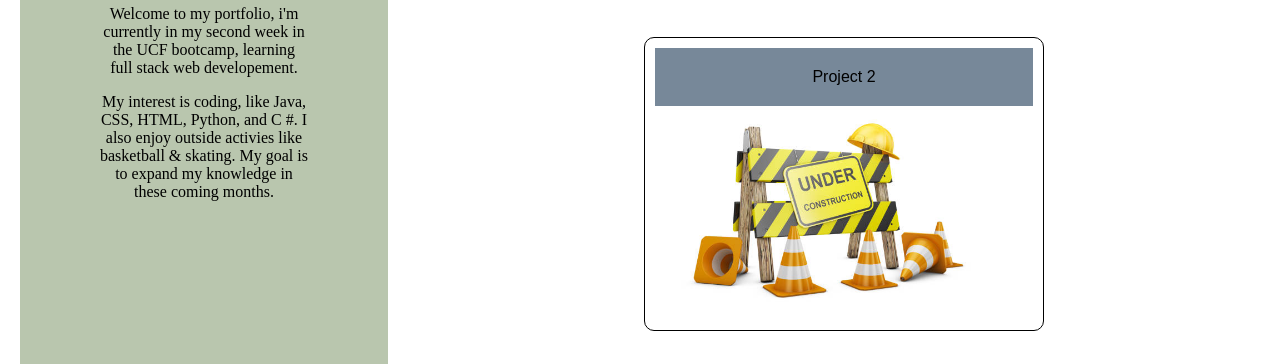
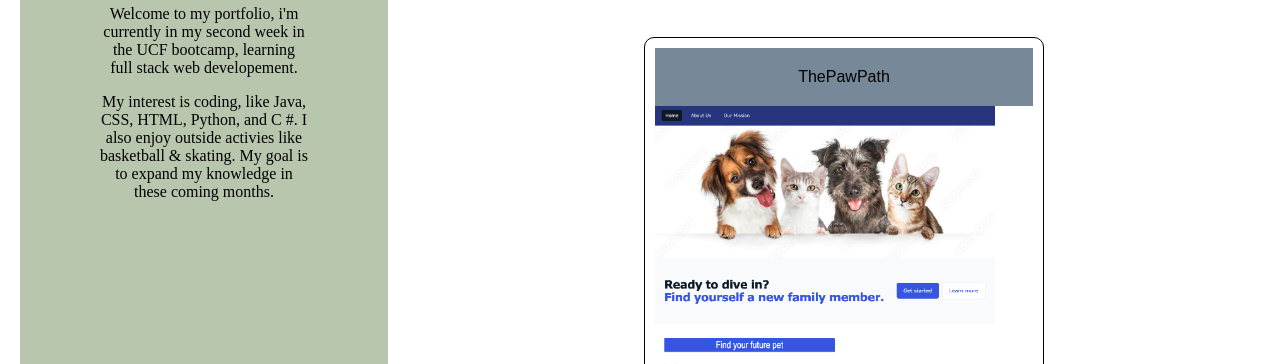
Before and after one commit to tydelgado98/my-portfolio, a plain HTML site: page index.html in a window 1280 px wide. Shown: the part 588-952 px from the top of the page. Drawn offline with Linux system fonts and the light colour scheme.

Commit message:
added the project in there

```diff
--- a/index.html
+++ b/index.html
@@ -40,8 +40,8 @@
 
         </section>
         <section class="card">
-          <header>Project 2</header>
-          <img src="./assets/images/under-construction.jpg" alt="under-construction" />
+          <header>ThePawPath</header>
+          <a href="https://unnamedmistress.github.io/thepawpath/" target="_blank" rel="noopener noreferrer"><img src="./assets/images/homepage-screenshot.png" alt="ThePawPath image" /></a>
         </section>
         <section class="card">
           <header>Project 3</header>
```
Also changed, not shown: assets/images/06-server-side-apis-homework-demo.png (added), assets/images/homepage-screenshot.png (added), 1 other file.
